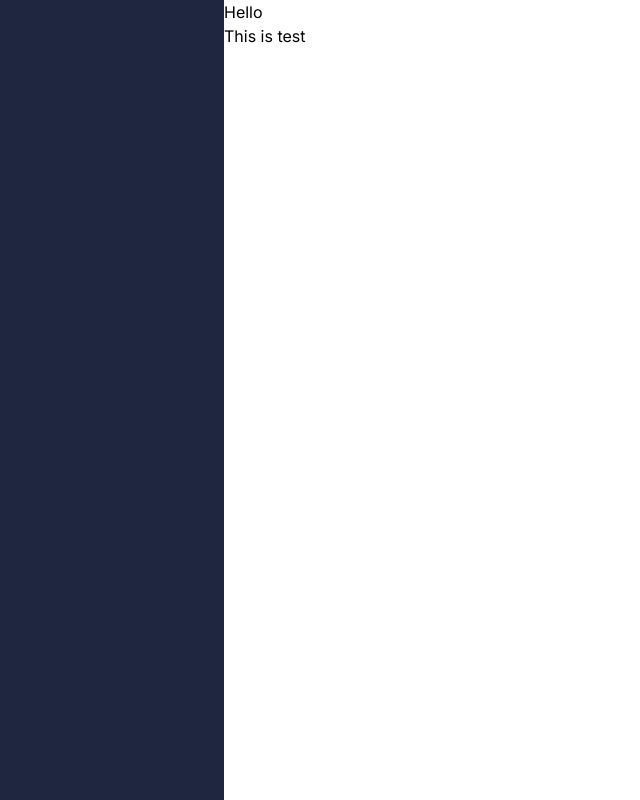
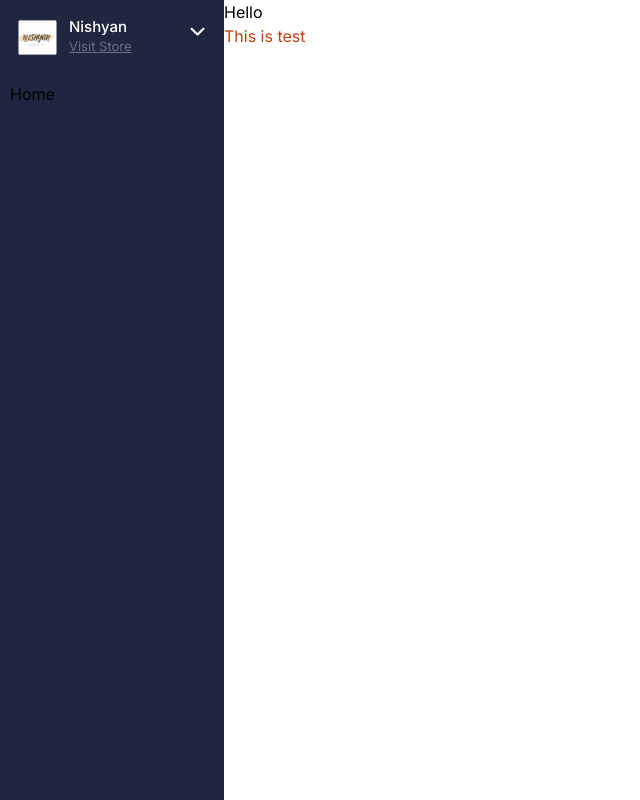
Before and after one commit to Nilesh-Meena/dashboard, a Next.js app: page /dashboard in a window 1280 px wide. Shown: the whole page, without its empty margins (0-640 px from the left). Built offline with nearby package versions, Linux system fonts and the light colour scheme.

Commit message:
Configure project and adding Navbar

```diff
--- a/app/dashboard/layout.tsx
+++ b/app/dashboard/layout.tsx
@@ -3,7 +3,7 @@
 const DashboardLayout = ({ children }: { children: React.ReactNode }) => {
   return (
     <div className="h-full relative">
-      <div className="h-full md:flex md:w-56 md:flex-col md:fixed md:inset-y-0 z-[80] bg-prime-blue">
+      <div className="h-full md:flex md:items-start md:shrink-0  md:w-56 md:flex-col md:fixed  z-[80] bg-prime-blue">
         <Navbar />
       </div>
       <main className="md:pl-56">{children}</main>
--- a/components/Navbar.tsx
+++ b/components/Navbar.tsx
@@ -1,11 +1,48 @@
+import CompanyLogoSVG from "@/public/Icons/CompanyLogo.svg";
+import DownArrowSVG from "@/public/Icons/DownArrow.svg";
+import Image from "next/image";
+
+const CompanyLogo = () => {
+  return (
+    <div className="mx-2 w-[192px] h-[42px] flex flex-cols items-center gap-3">
+      <div className="w-[40] h-[40] ">
+        <Image src={CompanyLogoSVG} alt="Company logo" width={39} height={39} />
+      </div>
+      <div className="w-[108px] h-[42px] justify-center items-start gap-1 flex-[1_0_0]">
+        <div className="text-[15px] not-italic font-medium leading-[22px] text-white">
+          Nishyan
+        </div>
+        <div
+          className="text-[13px] not-italic font-normal leading-4 underline
+  font-family: Inter text-gray-500"
+        >
+          Visit Store
+        </div>
+      </div>
+      <div className="w-[20px] h-[20px] flex-shrink-0">
+        <Image src={DownArrowSVG} alt="Down Arrow" width={15} height={8} />
+      </div>
+    </div>
+  );
+};
+
+const Pages = () => {
+  return (
+    <div className=" ">
+      <h1>Home</h1>
+    </div>
+  );
+};
+
 const Navbar = () => {
   return (
-    <div>
+    <div className="w-full px-[10px] py-4 flex-cols  items-center gap-4 ">
       {/* nav top */}
-      <div className="mx-2 my-4">
-        {/* Compnay Logo */}
-        <div className="mx"></div>
+      {/* Compnay Logo */}
+      <CompanyLogo />
+      <div className="flex mt-6">
         {/* Pages */}
+        <Pages />
       </div>
     </div>
   );
--- a/tailwind.config.ts
+++ b/tailwind.config.ts
@@ -15,9 +15,11 @@
         TWLight: ["TWLight", "sans-serif"],
         TWMedium: ["TWMedium", "sans-serif"],
       },
-    },
-    colors: {
-      "prime-blue": "#1E2640",
+      colors: {
+        "prime-blue": "#1E2640",
+        white: "#FFFFFF",
+        "white-secondary": "rgba(255, 255, 255, 0.1)",
+      },
     },
   },
   plugins: [],
```
Also changed, not shown: public/Icons/CompanyLogo.svg (added), public/Icons/DownArrow.svg (added).
